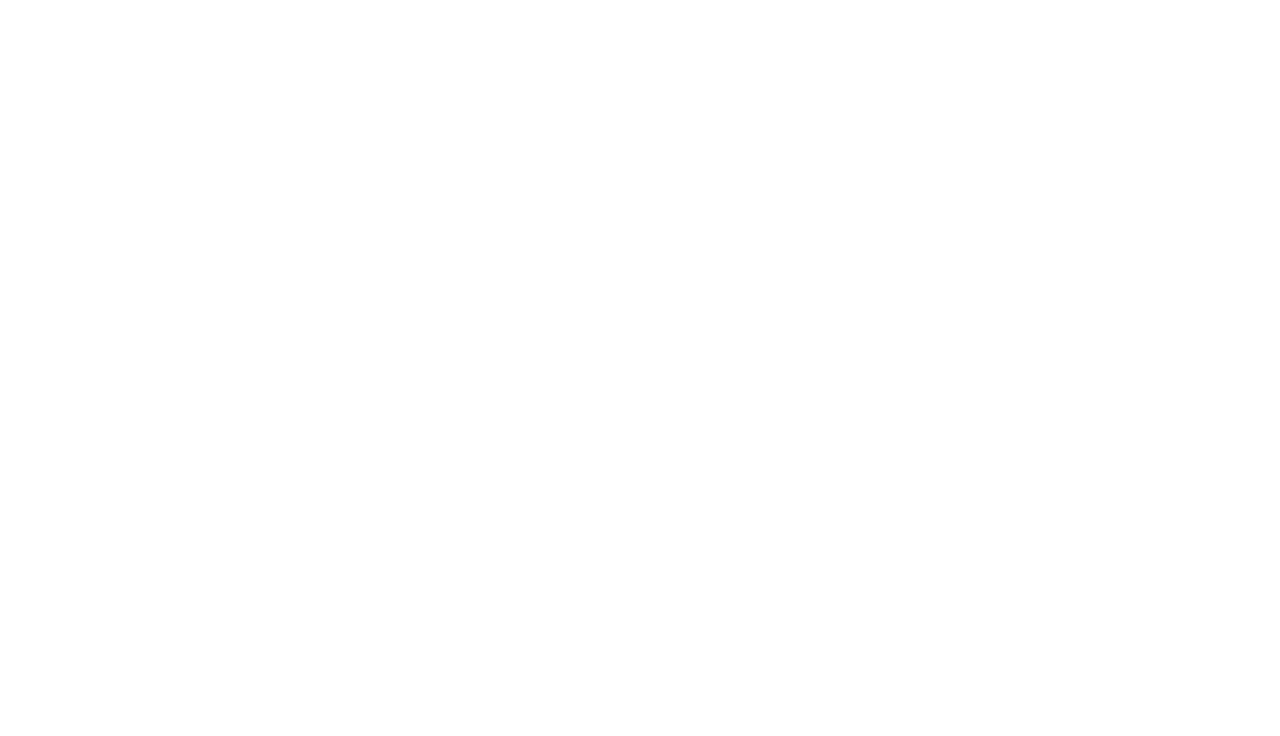
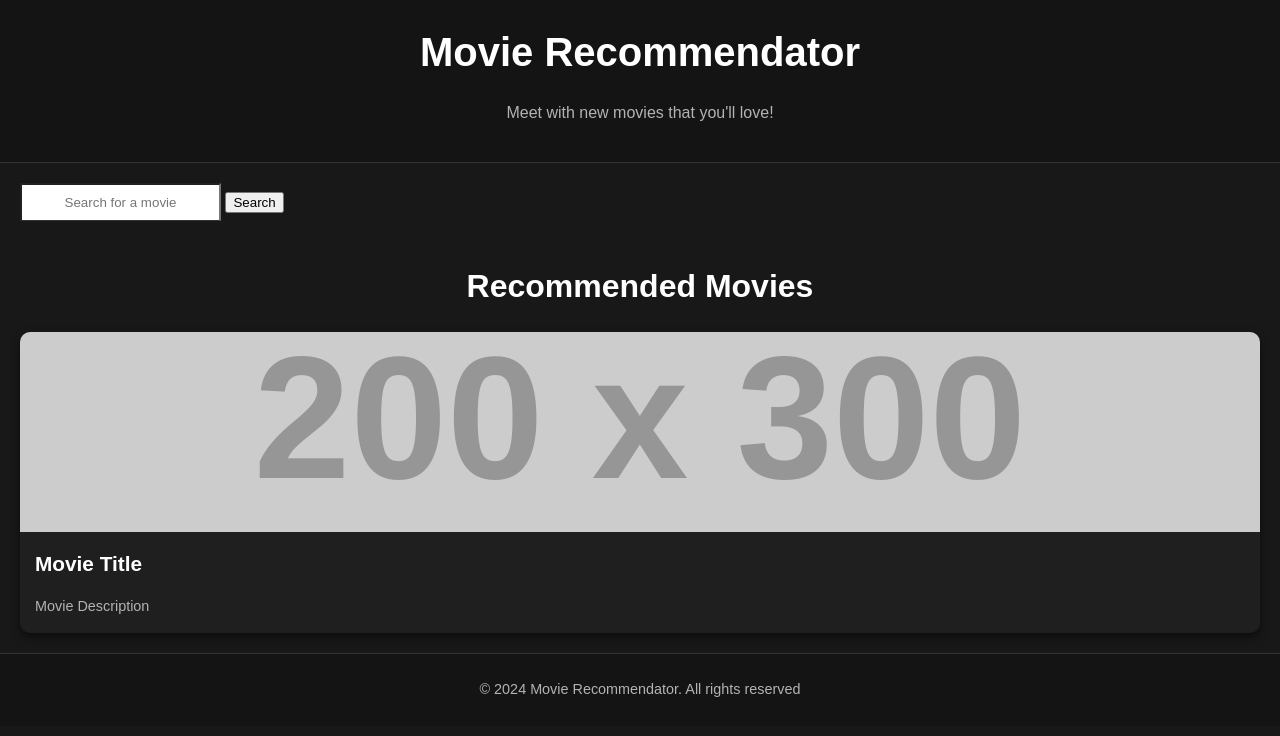
Before and after one commit to DGzle/Movie-Recommendation, a plain HTML site: page frontend/index.html in a window 1280 px wide. Drawn offline with Linux system fonts and the light colour scheme; placeholder pictures from the web are drawn by us.

Commit message:
frontend 2

```diff
--- a/frontend/index.html
+++ b/frontend/index.html
@@ -2,10 +2,39 @@
 <html lang="en">
 <head>
     <meta charset="UTF-8">
+    <meta http-equiv="X-UA-Compatible" content="IE-edge">
     <meta name="viewport" content="width=device-width, initial-scale=1.0">
-    <title>Document</title>
+    <title>Movie Recommendator</title>
+    <link rel="stylesheet" href="main.css">
 </head>
 <body>
+<!-- header section-->
+   <header>
+       <h1>Movie Recommendator</h1>
+       <p>Meet with new movies that you'll love!</p>
+    </header>
+<!-- search section-->
+    <section id="movies">
+        <form>
+            <input type="text" id="search" placeholder="Search for a movie">
+            <button type="submit">Search</button>
+        </form>
+    </section>
 
+<!-- movie section-->
+    <section id="movies">
+        <h2>Recommended Movies</h2>
+        <div class="movies-list">
+            <article class="movie-card">
+                <img src="https://via.placeholder.com/200x300" alt="Movie Poster">
+                <h3>Movie Title </h3>
+                <p>Movie Description </p>
+            </article>
+        </div>
+    </section>
+<!-- footer section-->
+    <footer>
+        <p>&copy; 2024 Movie Recommendator. All rights reserved</p>
+    </footer>
 </body>
 </html>
--- a/frontend/main.css
+++ b/frontend/main.css
@@ -0,0 +1,132 @@
+body{
+    margin: 0;
+    font-family: arial, sans-serif;
+    background-color: #181818;
+    color: #ffffff;
+    line-height: 1.6;
+}
+
+h1, h2, h3 {
+    font-weight: bold;
+    margin: 0;
+}
+
+a{
+    color: #1db954;
+    text-decoration: none;
+}
+
+a:hover{
+    text-decoration: underline;
+}
+
+header{
+    background-color: #141414;
+    padding: 20px;
+    text-align: center;
+    border-bottom: 1px solid #333;
+}
+
+header h1{
+    font-size: 2.5em;
+}
+
+header p{
+    font-size: 1.em;
+    color: #b3b3b3;
+}
+
+#search{
+    padding: 10px;
+    text-align: center;
+    background-color: #ffffff;
+    border-bottom: 1px solid #333;
+}
+
+#search form{
+    display: inline-flex;
+    align-items: center;
+    width: 80%;
+    max-width: 600px;
+}
+
+#search input[type="text"]{
+    width: 100%;
+    padding: 10px;
+    font-size: 1em;
+    border: 1px solid #333;
+    border-radius: 5px 0 0 5px;
+    background-color: #333;
+    color: #ffffff;
+}
+
+#search button {
+    padding: 10px 20px;
+    font-size: 1em;
+    border: none;
+    background-color: #1db954;
+    color: white;
+    cursor: pointer;
+    border-radius: 0 5px 5px 0;
+}
+
+#search button:hover{
+    background-color: #148f39;
+}
+
+#movies {
+    padding: 20px;
+}
+
+#movies h2{
+    text-align: center;
+    font-size: 2em;
+    margin-bottom: 20px;
+}
+
+.movie-list{
+    display: grid;
+    grid-template-columns: repeat(auto-fill, minmax(200px, 1fr));
+    grid-gap: 20px;
+}
+
+.movie-card{
+    background-color: #1f1f1f;
+    border-radius: 10px;
+    overflow: hidden;
+    box-shadow: 0 4px 10px rgba(0, 0, 0, 0.5);
+    transition: transform 0.3s ease, box-shadow 0.3s ease;
+}
+
+.movie-card:hover{
+    transform: translateY(-5px);
+    box-shadow: 0 6px 15px rgba(0, 0, 0, 0.7);
+}
+
+.movie-card img{
+    width: 100%;
+    display: block;
+    height: auto;
+    max-height: 200px;
+    object-fit: cover;
+}
+
+.movie-card h3{
+    font-size: 1.3em;
+    margin: 15px;
+}
+
+.movie-card p{
+    font-size: 0.9em;
+    margin: 0 15px 15px;
+    color: #b3b3b3;
+}
+
+footer{
+    background-color: #141414;
+    padding: 10px;
+    text-align: center;
+    font-size: 0.9em;
+    border-top: 1px solid #333;
+    color: #b3b3b3;
+}
```
